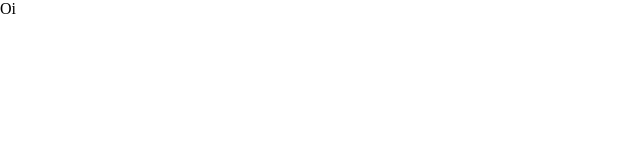
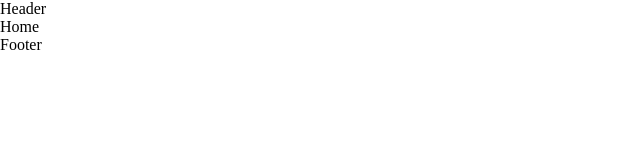
Before and after one commit to damian-nestea/higieniza-bem, a React (Vite) app: page / in a window 1280 px wide. Shown: the top 160 px of the page, without its empty margins (0-640 px from the left). Built offline with nearby package versions, Linux system fonts and the light colour scheme.

Commit message:
feat criando estrutura básica do site

```diff
--- a/src/App.tsx
+++ b/src/App.tsx
@@ -1,7 +1,16 @@
 import React from "react";
+import Header from "./Components/Header";
+import Home from "./Pages/Home";
+import Footer from "./Components/Footer";
 
 function App() {
-  return <div>Oi</div>;
+  return (
+    <div>
+      <Header />
+      <Home />
+      <Footer />
+    </div>
+  );
 }
 
 export default App;
--- /dev/null
+++ b/src/Components/Footer/index.tsx
@@ -0,0 +1,7 @@
+import React from "react";
+
+const Footer = () => {
+  return <div>Footer</div>;
+};
+
+export default Footer;
--- /dev/null
+++ b/src/Components/Header/index.tsx
@@ -0,0 +1,7 @@
+import React from "react";
+
+const Header = () => {
+  return <div>Header</div>;
+};
+
+export default Header;
--- /dev/null
+++ b/src/Pages/Home/index.tsx
@@ -0,0 +1,7 @@
+import React from "react";
+
+const Home = () => {
+  return <div>Home</div>;
+};
+
+export default Home;
```
Also changed, not shown: src/Pages/About/index.tsx (added, +7 -0 lines), src/main.tsx (+6 -6 lines).
